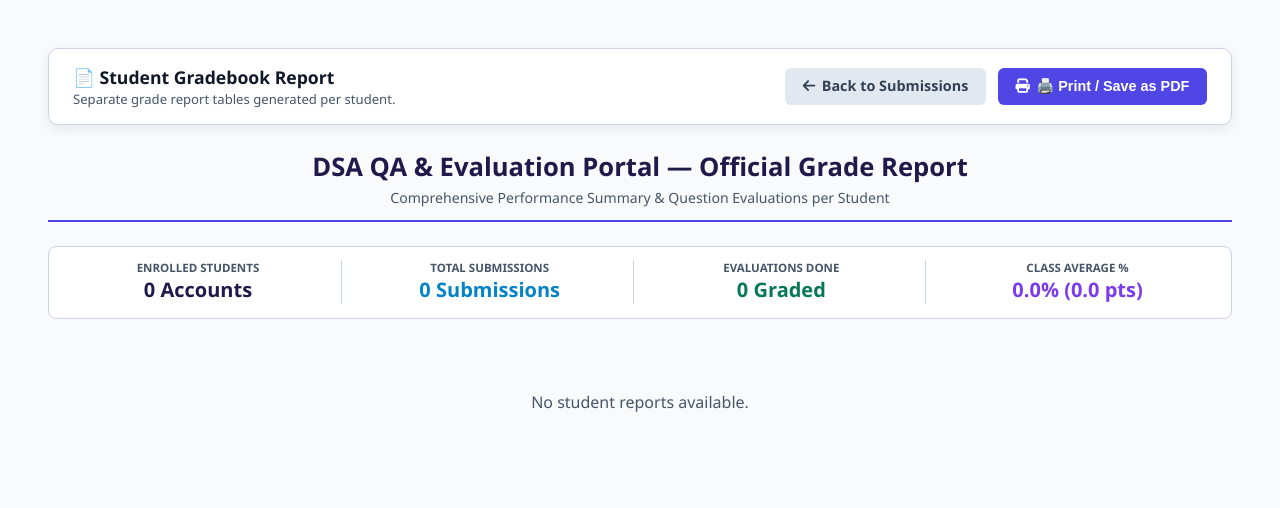
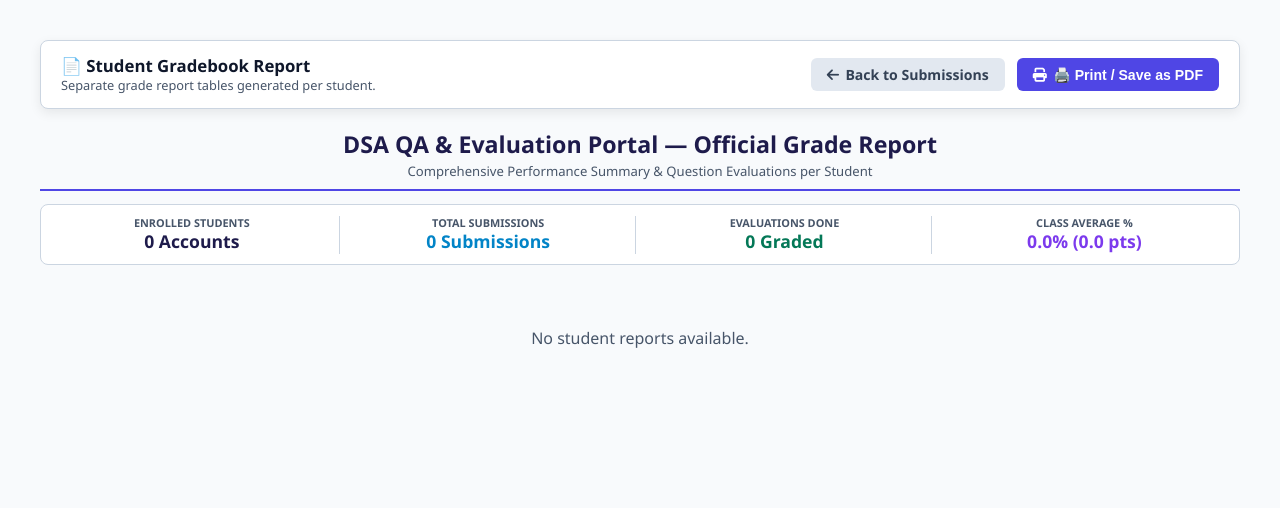
Before and after one commit to mahesh11112007/dsa-learner, a Flask app: page /admin/export_pdf in a window 1280 px wide. Shown: the top 508 px of the page. Run offline with Flask 3, Linux system fonts and the light colour scheme; a user stored in the database is signed in; data comes from the database, SQL or seed files in the repository; some libraries are stand-ins or nearby versions.

Commit message:
Eliminate Page 1 PDF whitespace gap by compacting summary banner and allowing natural page flow

```diff
--- a/templates/admin/gradebook_pdf.html
+++ b/templates/admin/gradebook_pdf.html
@@ -25,8 +25,8 @@
       background-color: var(--bg);
       color: var(--text);
       font-family: 'Segoe UI', system-ui, -apple-system, sans-serif;
-      padding: 1.5rem;
-      line-height: 1.4;
+      padding: 1.25rem;
+      line-height: 1.35;
       -webkit-print-color-adjust: exact !important;
       print-color-adjust: exact !important;
     }
@@ -36,19 +36,19 @@
       justify-content: space-between;
       align-items: center;
       background: #ffffff;
-      padding: 1rem 1.5rem;
-      border-radius: 10px;
+      padding: 0.85rem 1.25rem;
+      border-radius: 8px;
       box-shadow: 0 4px 12px rgba(0,0,0,0.08);
-      margin-bottom: 1.5rem;
+      margin-bottom: 1.25rem;
       border: 1px solid var(--border);
     }
 
     .btn {
-      padding: 0.5rem 1.1rem;
+      padding: 0.45rem 1rem;
       border-radius: 6px;
       font-weight: 600;
       text-decoration: none;
-      font-size: 0.9rem;
+      font-size: 0.88rem;
       cursor: pointer;
       border: none;
       display: inline-flex;
@@ -61,20 +61,20 @@
 
     .header-banner {
       text-align: center;
-      margin-bottom: 1.5rem;
+      margin-bottom: 0.85rem;
       border-bottom: 2px solid var(--primary);
-      padding-bottom: 0.75rem;
+      padding-bottom: 0.5rem;
     }
 
     .header-banner h1 {
-      font-size: 1.6rem;
+      font-size: 1.45rem;
       color: #1e1b4b;
-      margin-bottom: 0.2rem;
+      margin-bottom: 0.15rem;
     }
 
     .header-banner p {
       color: var(--muted);
-      font-size: 0.88rem;
+      font-size: 0.82rem;
     }
 
     /* Student Table Block (One Table Per Student) */
@@ -173,7 +176,7 @@
     @media print {
       @page {
         size: A4 portrait;
-        margin: 10mm;
+        margin: 8mm 8mm 8mm 8mm;
       }
       html, body {
         background: #ffffff !important;
@@ -205,8 +216,8 @@
   <!-- Top Controls (Hidden when printing) -->
   <div class="no-print">
     <div>
-      <strong style="font-size: 1.1rem;">📄 Student Gradebook Report</strong>
-      <span style="display: block; font-size: 0.82rem; color: var(--muted);">Separate grade report tables generated per student.</span>
+      <strong style="font-size: 1.05rem;">📄 Student Gradebook Report</strong>
+      <span style="display: block; font-size: 0.8rem; color: var(--muted);">Separate grade report tables generated per student.</span>
     </div>
     <div style="display: flex; gap: 0.75rem;">
       <a href="{{ url_for('admin_submissions') }}" class="btn btn-secondary">
@@ -224,22 +235,22 @@
   </div>
 
   <!-- Class Overview Stats Grid -->
-  <div style="display: grid; grid-template-columns: repeat(4, 1fr); gap: 0.75rem; margin-bottom: 1.5rem; background: #ffffff !important; padding: 0.85rem; border-radius: 8px; border: 1px solid var(--border); -webkit-print-color-adjust: exact !important; print-color-adjust: exact !important;">
-    <div style="text-align: center; border-right: 1px solid var(--border); padding-right: 0.5rem;">
-      <span style="font-size: 0.72rem; color: var(--muted); text-transform: uppercase; font-weight: 700; display: block;">Enrolled Students</span>
-      <strong style="font-size: 1.25rem; color: #1e1b4b;">{{ total_students }} Accounts</strong>
+  <div style="display: grid; grid-template-columns: repeat(4, 1fr); gap: 0.5rem; margin-bottom: 0.9rem; background: #ffffff !important; padding: 0.65rem; border-radius: 8px; border: 1px solid var(--border); -webkit-print-color-adjust: exact !important; print-color-adjust: exact !important;">
+    <div style="text-align: center; border-right: 1px solid var(--border); padding-right: 0.4rem;">
+      <span style="font-size: 0.68rem; color: var(--muted); text-transform: uppercase; font-weight: 700; display: block;">Enrolled Students</span>
+      <strong style="font-size: 1.1rem; color: #1e1b4b;">{{ total_students }} Accounts</strong>
     </div>
-    <div style="text-align: center; border-right: 1px solid var(--border); padding-right: 0.5rem;">
-      <span style="font-size: 0.72rem; color: var(--muted); text-transform: uppercase; font-weight: 700; display: block;">Total Submissions</span>
-      <strong style="font-size: 1.25rem; color: #0284c7;">{{ class_total_submissions }} Submissions</strong>
+    <div style="text-align: center; border-right: 1px solid var(--border); padding-right: 0.4rem;">
+      <span style="font-size: 0.68rem; color: var(--muted); text-transform: uppercase; font-weight: 700; display: block;">Total Submissions</span>
+      <strong style="font-size: 1.1rem; color: #0284c7;">{{ class_total_submissions }} Submissions</strong>
     </div>
-    <div style="text-align: center; border-right: 1px solid var(--border); padding-right: 0.5rem;">
-      <span style="font-size: 0.72rem; color: var(--muted); text-transform: uppercase; font-weight: 700; display: block;">Evaluations Done</span>
-      <strong style="font-size: 1.25rem; color: #047857;">{{ class_graded_count }} Graded</strong>
+    <div style="text-align: center; border-right: 1px solid var(--border); padding-right: 0.4rem;">
+      <span style="font-size: 0.68rem; color: var(--muted); text-transform: uppercase; font-weight: 700; display: block;">Evaluations Done</span>
+      <strong style="font-size: 1.1rem; color: #047857;">{{ class_graded_count }} Graded</strong>
     </div>
     <div style="text-align: center;">
-      <span style="font-size: 0.72rem; color: var(--muted); text-transform: uppercase; font-weight: 700; display: block;">Class Average %</span>
-      <strong style="font-size: 1.25rem; color: #7c3aed;">{{ class_pct }}% ({{ class_total_earned }} pts)</strong>
+      <span style="font-size: 0.68rem; color: var(--muted); text-transform: uppercase; font-weight: 700; display: block;">Class Average %</span>
+      <strong style="font-size: 1.1rem; color: #7c3aed;">{{ class_pct }}% ({{ class_total_earned }} pts)</strong>
     </div>
   </div>
 
@@ -259,10 +270,10 @@
             </span>
           </div>
 
-          <div style="display: flex; align-items: center; gap: 1rem;">
+          <div style="display: flex; align-items: center; gap: 0.85rem;">
             <div style="text-align: right;">
-              <span style="font-size: 0.75rem; color: var(--muted); display: block;">Total Earned</span>
-              <strong style="font-size: 1.05rem; color: #0f172a;">{{ report.total_earned }} / {{ report.total_possible }} pts</strong>
+              <span style="font-size: 0.72rem; color: var(--muted); display: block;">Total Earned</span>
+              <strong style="font-size: 0.98rem; color: #0f172a;">{{ report.total_earned }} / {{ report.total_possible }} pts</strong>
             </div>
             <span class="score-badge">{{ report.pct }}%</span>
           </div>
@@ -313,11 +324,11 @@
   {% endif %}
 
   <script>
-    // Auto trigger print dialog when page loads
+    // Trigger print dialog after DOM layout settles
     window.onload = function() {
       setTimeout(function() {
         window.print();
-      }, 400);
+      }, 300);
     };
   </script>
 
```
Also changed, not shown: other parts of templates/admin/gradebook_pdf.html (+32 -21 lines).
